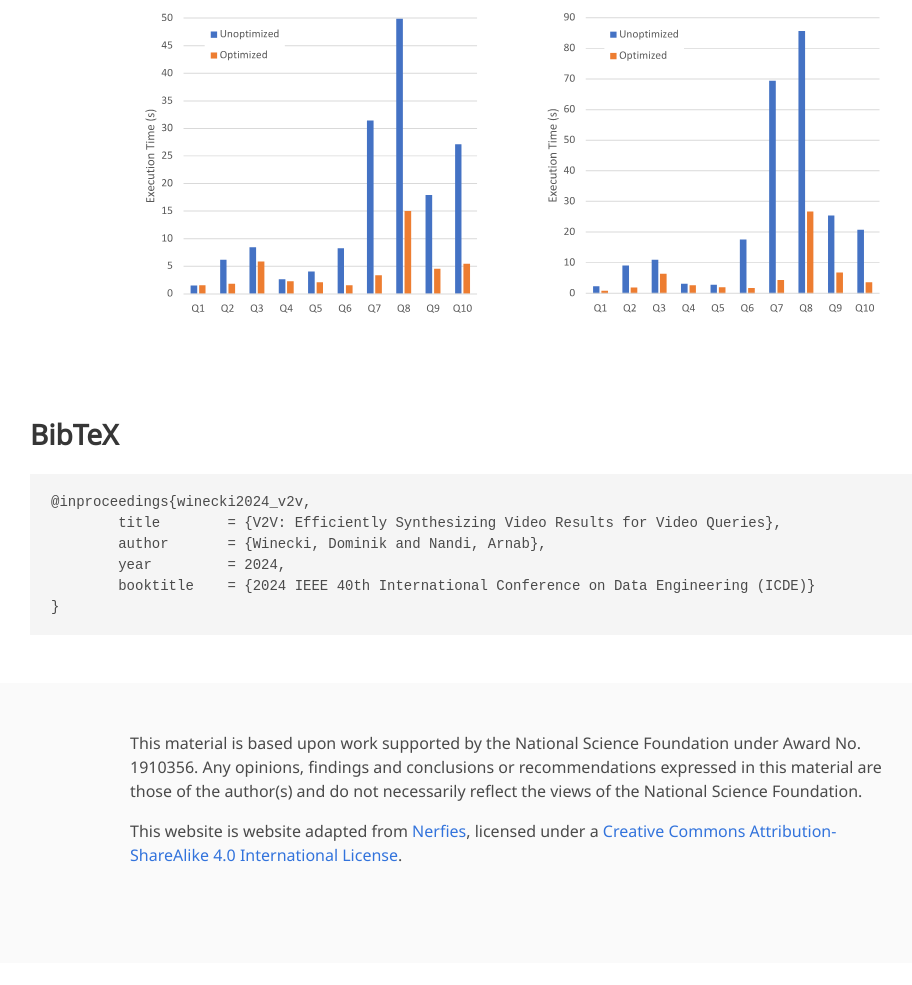
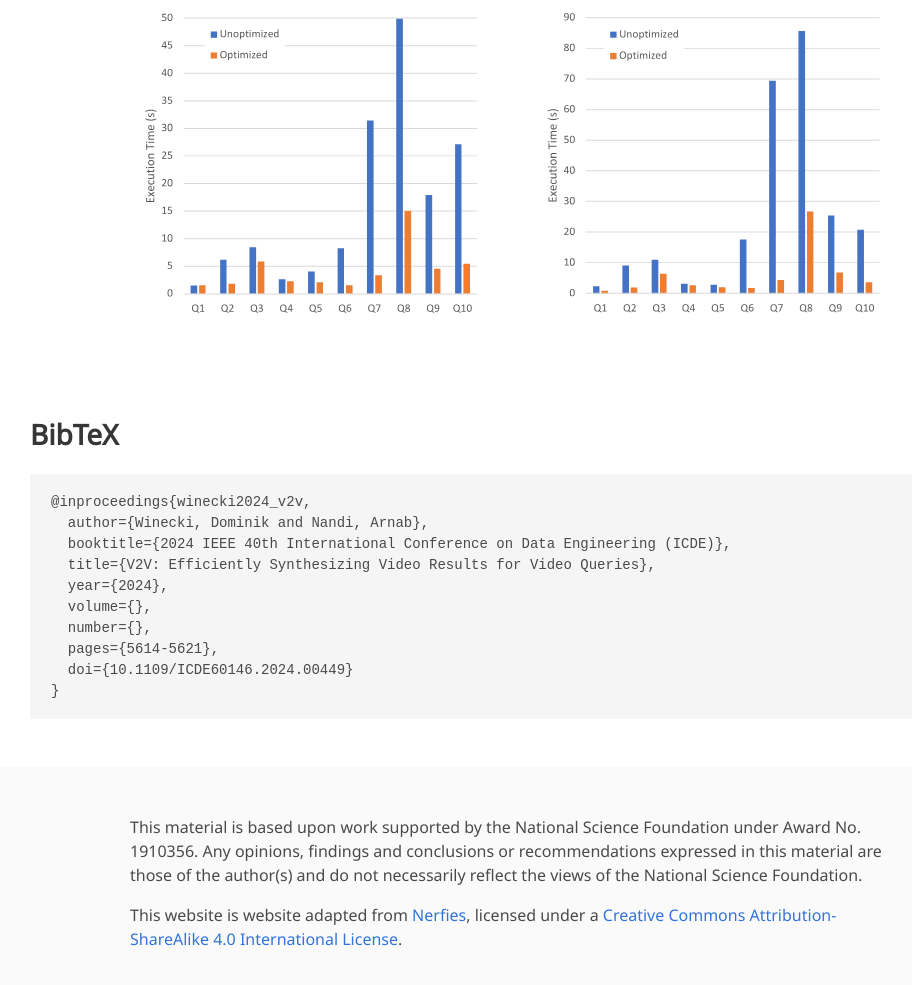
Before and after one commit to ixlab/v2v, a plain HTML site: page index.html in a window 1280 px wide. Shown: the part 2513-3498 px from the top of the page, without its empty margins (130-1042 px from the left). Before the commit the page ends 3476 px from the top, so only its background shows below. Drawn offline with nearby package versions, Linux system fonts and the light colour scheme; some icons are missing; a web font is replaced by a local one.

Commit message:
Update bibtex

```diff
--- a/index.html
+++ b/index.html
@@ -215,10 +215,14 @@ Render(t) = match t {
     <div class="container is-max-desktop content">
       <h2 class="title">BibTeX</h2>
       <pre><code>@inproceedings{winecki2024_v2v,
-        title        = {V2V: Efficiently Synthesizing Video Results for Video Queries},
-        author       = {Winecki, Dominik and Nandi, Arnab},
-        year         = 2024,
-        booktitle    = {2024 IEEE 40th International Conference on Data Engineering (ICDE)}
+  author={Winecki, Dominik and Nandi, Arnab},
+  booktitle={2024 IEEE 40th International Conference on Data Engineering (ICDE)},
+  title={V2V: Efficiently Synthesizing Video Results for Video Queries},
+  year={2024},
+  volume={},
+  number={},
+  pages={5614-5621},
+  doi={10.1109/ICDE60146.2024.00449}
 }</code></pre>
     </div>
   </section>
```
